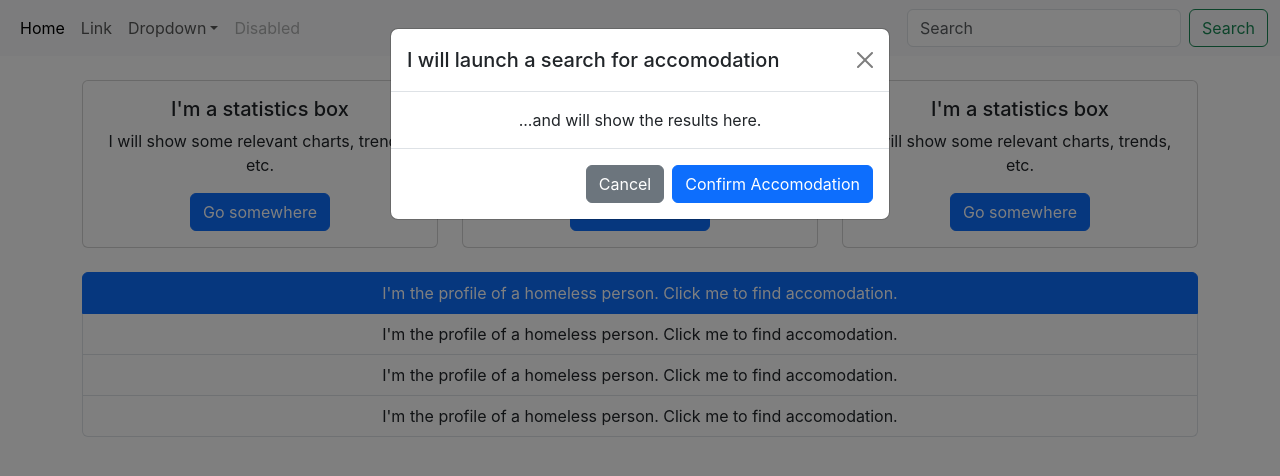
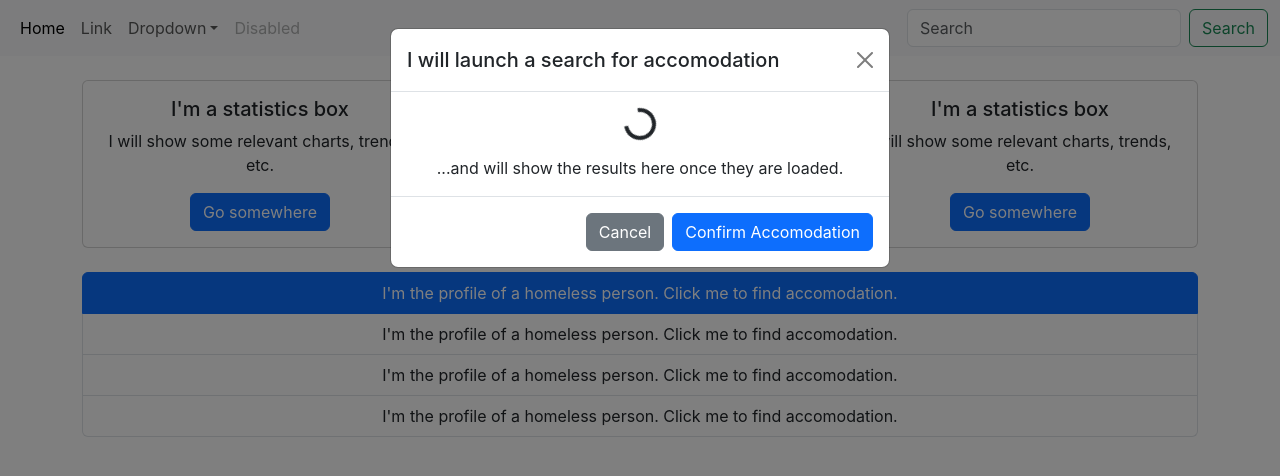
Before and after one commit to LB-Geeks/react-client, a React (Create React App) app in the folder react-client/: page / in a window 1280 px wide. Both pictures are taken after a click on the button 640 px from the left and 293 px from the top of the page. Shown: the top 476 px of the page. Built offline with nearby package versions, Linux system fonts and the light colour scheme.

Commit message:
added spinner to modal

```diff
--- a/react-client/src/components/accomodationFinderModal/AccomodationFinderModal.js
+++ b/react-client/src/components/accomodationFinderModal/AccomodationFinderModal.js
@@ -22,7 +22,14 @@ function AccomodationFinderModal() {
               aria-label="Close"
             ></button>
           </div>
-          <div class="modal-body">...and will show the results here.</div>
+          <div class="d-flex justify-content-center mt-3">
+            <div class="spinner-border" role="status">
+              <span class="visually-hidden">Loading...</span>
+            </div>
+          </div>
+          <div class="modal-body">
+            ...and will show the results here once they are loaded.
+          </div>
           <div class="modal-footer">
             <button
               type="button"
```
